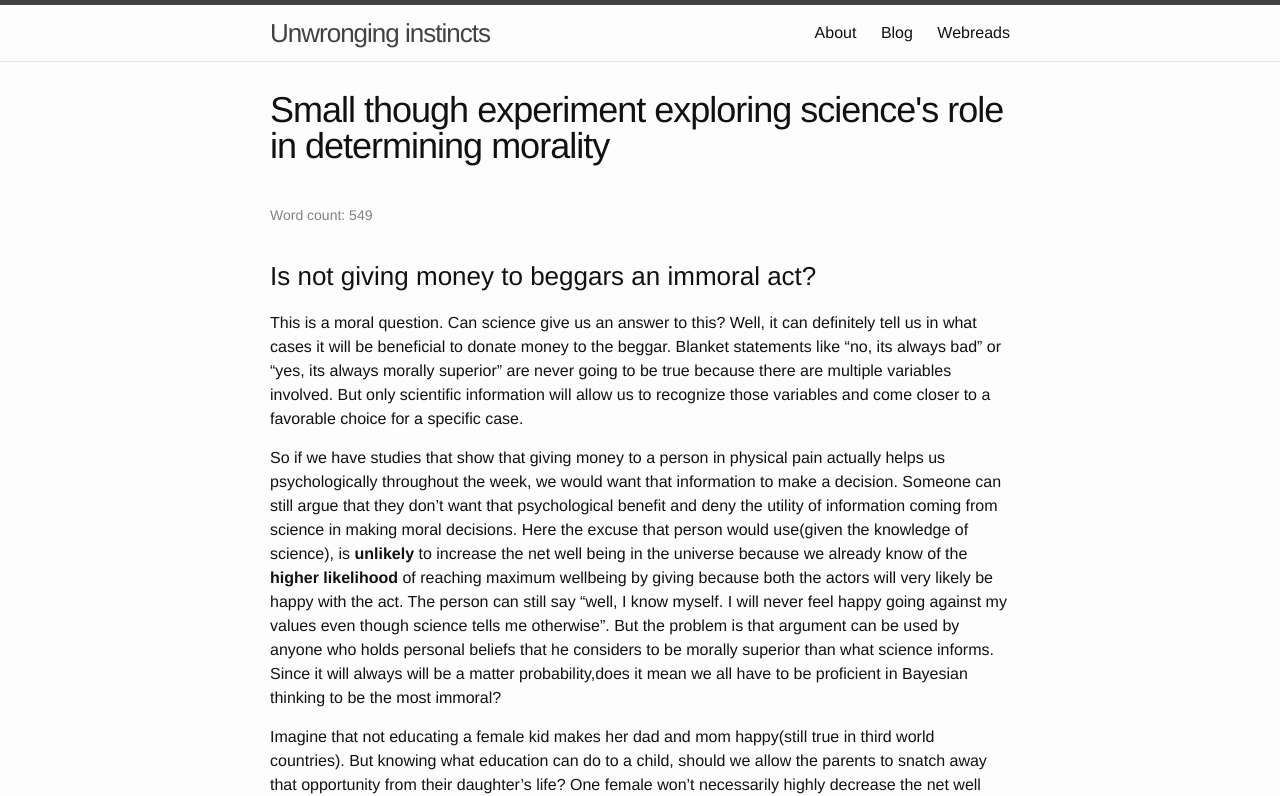
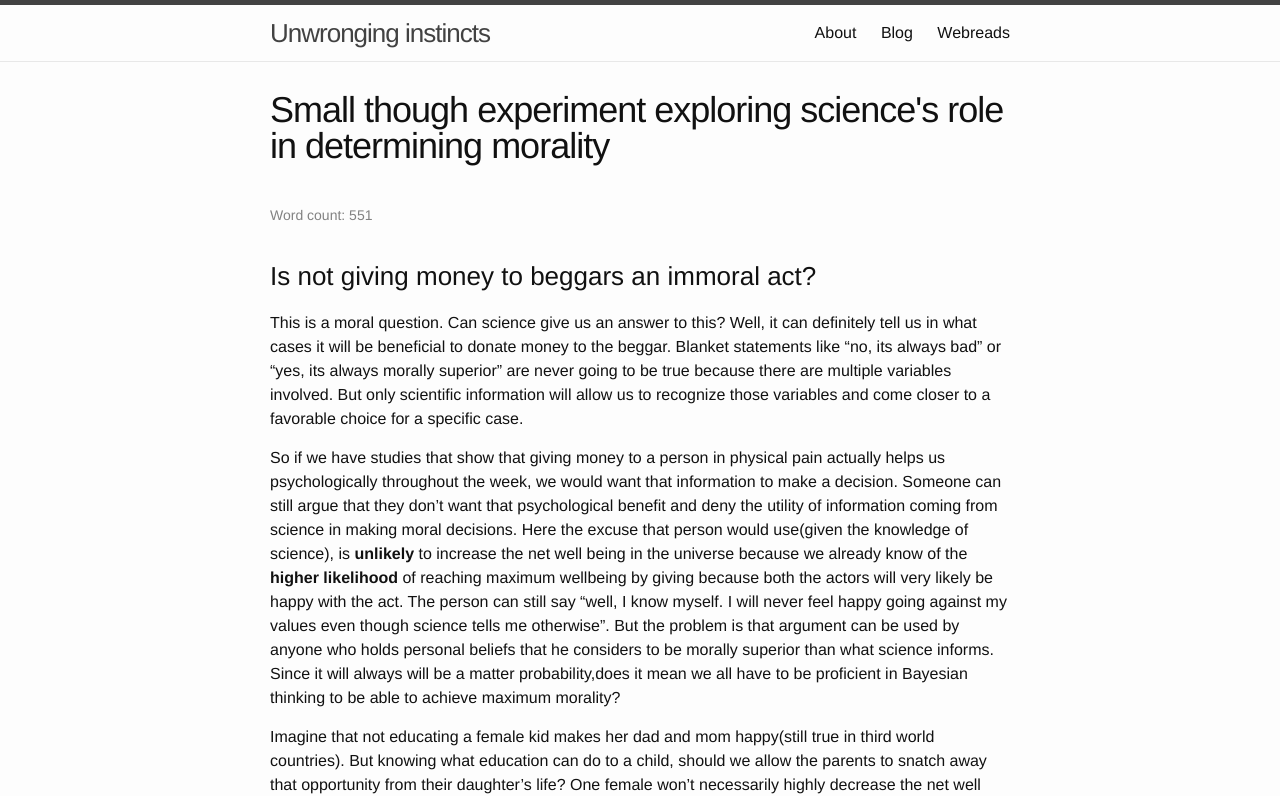
Before and after one commit to rdbcasillas/rdbcasillas.github.io, a Jekyll site: the page built from _posts/blog/2016-04-02-morality-thoughtexp.md, in a window 1280 px wide. Shown: the top 796 px of the page. Built offline with Jekyll 4.4.1, drawn with Linux system fonts in a browser that asks for light colours; Markdown is read by kramdown in place of the engine named in the settings.

Commit message:
logical error corrected in latest blog

```diff
--- a/_posts/blog/2016-04-02-morality-thoughtexp.md
+++ b/_posts/blog/2016-04-02-morality-thoughtexp.md
@@ -23,7 +23,7 @@ both the actors will very likely be happy with the act. The person can still say
 I know myself. I will never feel happy going against my values even though science
 tells me otherwise". But the problem is that argument can be used by anyone who holds personal beliefs that he considers to be
 morally superior than what science informs. Since it will always will be a matter probability,does it mean we all have to be
-proficient in Bayesian thinking to be the most immoral?
+proficient in Bayesian thinking to be able to achieve maximum morality?
 
 Imagine that not
 educating a female kid makes her dad and mom happy(still true in third world countries). But knowing what education can do to
```
